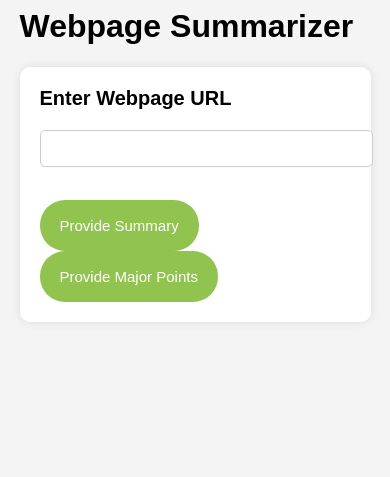
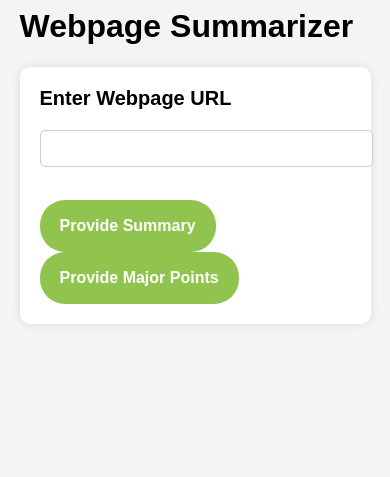
Before and after one commit to Astitva2409/webpage-summarizer-plugin, a Flask app: page / in a window 390 px wide. Shown: the part 367-844 px from the top of the page. Run offline with Flask 2, Linux system fonts and the light colour scheme.

Commit message:
updated button styles

```diff
--- a/webpage_summarizer_plugin/static/styles.css
+++ b/webpage_summarizer_plugin/static/styles.css
@@ -61,7 +61,8 @@ button {
   border-radius: 25px;
   cursor: pointer;
   margin-right: 10px;
-  font-size: 15px;
+  font-size: 16px;
+  font-weight: bolder;
 }
 
 button[type="submit"]:hover {
@@ -166,12 +167,12 @@ button[type="submit"]:hover {
     padding: 20px 40px;
     border-radius: 32px;
     margin-right: 12px;
-    font-size: 20px;
+    font-size: 21px;
   }
   button {
     padding: 20px 40px;
     border-radius: 32px;
     margin-right: 12px;
-    font-size: 18px;
+    font-size: 21px;
   }
 }
```
